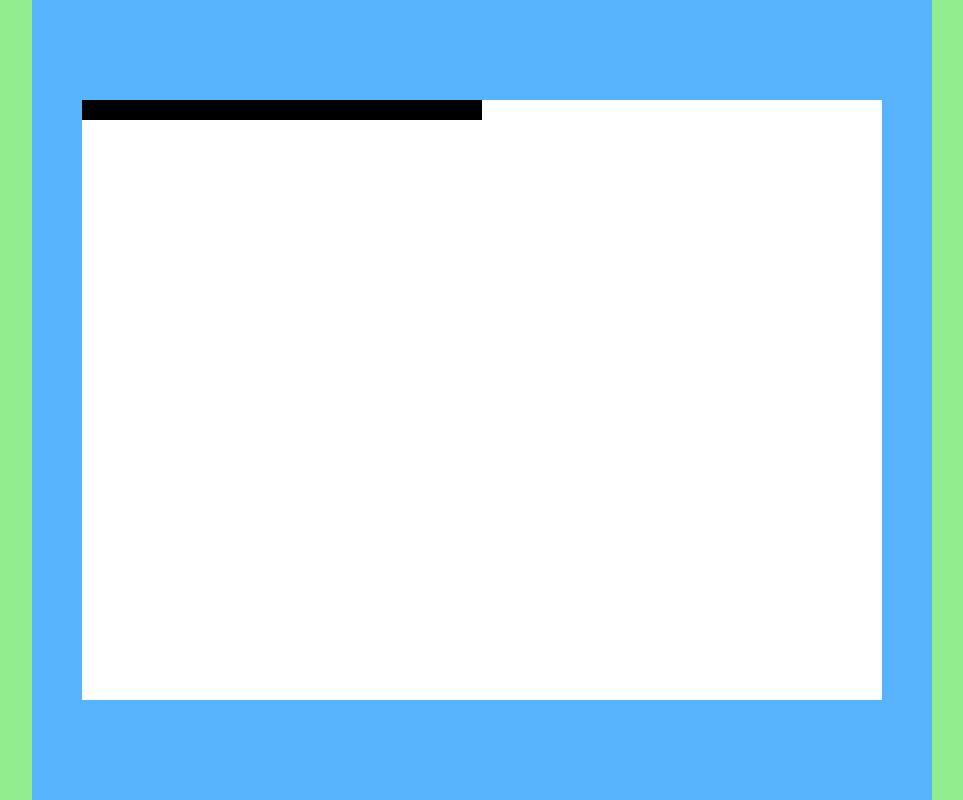
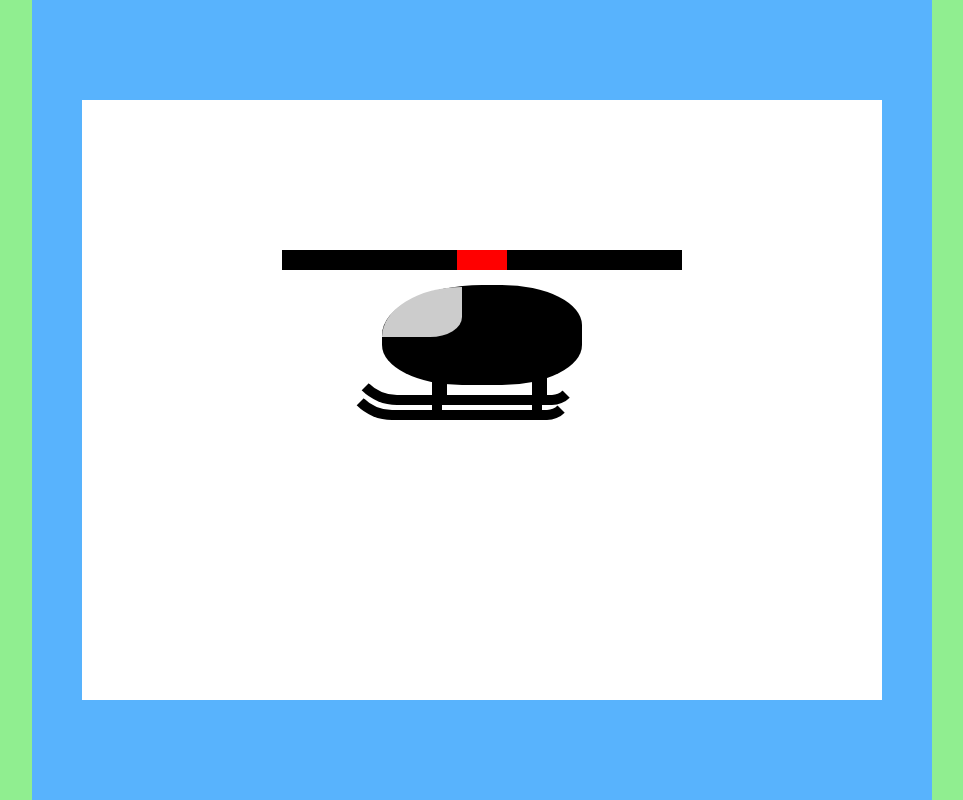
Before and after one commit to TaiwoOluwaseyi/helicopter, a plain HTML site: page index.html in a window 1280 px wide. Shown: the whole page, without its empty margins (158-1121 px from the left). Drawn offline with Linux system fonts and the light colour scheme.

Commit message:
another commit

```diff
--- a/style.css
+++ b/style.css
@@ -28,10 +28,84 @@ body {
     width: 80rem;
     height: 60rem;
     background-color: white;
+    position: relative;
+}
+
+.helicopter div {
+    position: absolute;
 }
 
 .blade {
     width: 40rem;
     height: 2rem;
     background-color: #000;
+    left: 20rem;
+    top: 15rem;
 }
+
+.main-rotor {
+    width: 5rem;
+    height: 2rem;
+    background-color: red;
+    left: 17.5rem;
+}
+
+.cockpit {
+    width: 20rem;
+    height: 10rem;
+    top: 18.5rem;
+    left: 30rem;
+    background-color: black;
+    border-radius: 50% 40% 40% 40%;
+}
+
+.cockpit::before {
+    content: "";
+    width: 8rem;
+    height: 5rem;
+    background-color: #ccc;
+    position: absolute;
+    top: 0.2rem;
+    border-radius: 100% 0 40% 0;
+}
+
+.landing-skid {
+    width: 23rem;
+    height: 10rem;
+    border-bottom: 1rem solid #000;
+    border-left: 1rem solid transparent;
+    border-right: 1rem solid transparent;
+    border-radius: 0 0 2.5rem 5rem;
+}
+
+.landing-skid-1 {
+    top: 22rem;
+    left: 26rem;
+}
+
+.landing-skid-2 {
+    top: 20.5rem;
+    left: 26.5rem;
+}
+
+.landing-skid::before,
+.landing-skid::after {
+    content: "";
+    width: 1rem;
+    height: 5rem;
+    background-color: #000;
+    position: absolute;
+    bottom: 0;
+}
+
+.landing-skid::before {
+    left: 8rem;
+}
+
+.landing-skid::after {
+    left: 18rem;
+}
+
+.tail-cone {
+
+}
```
